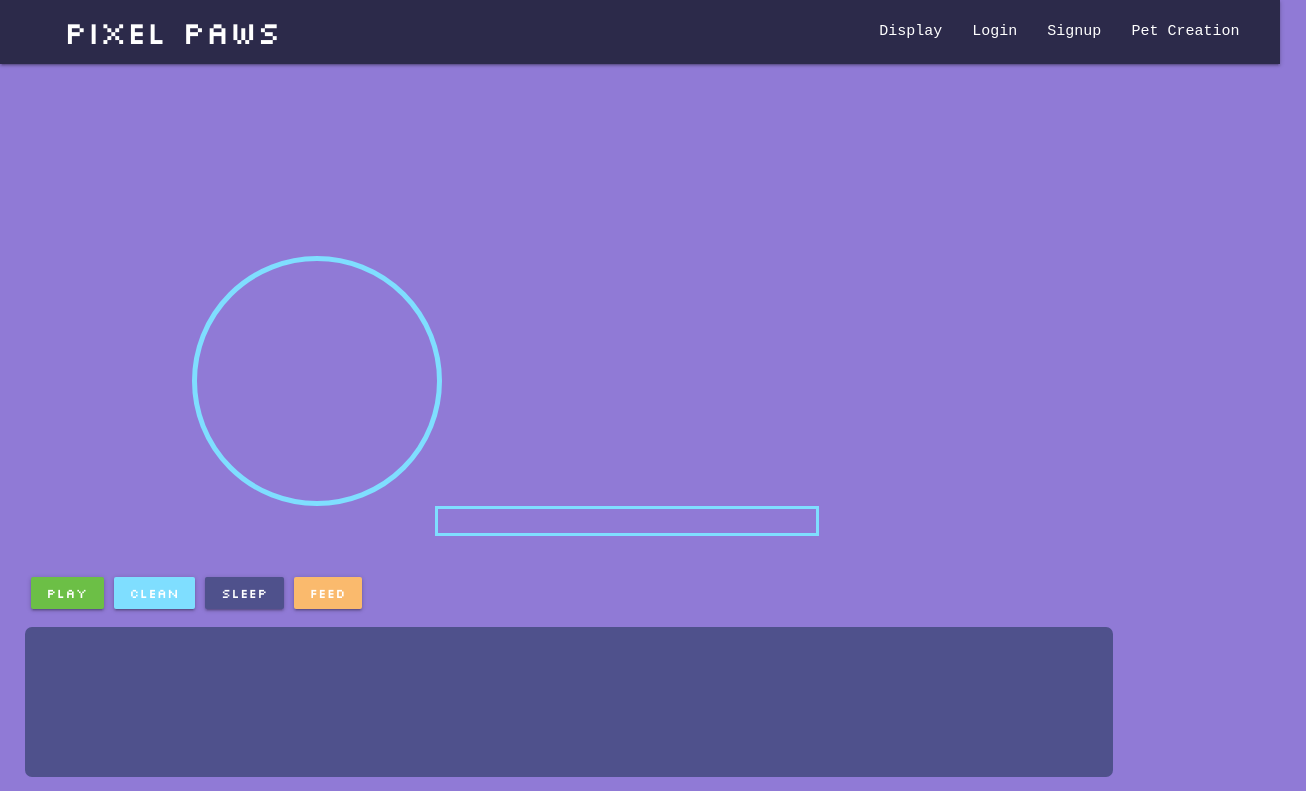
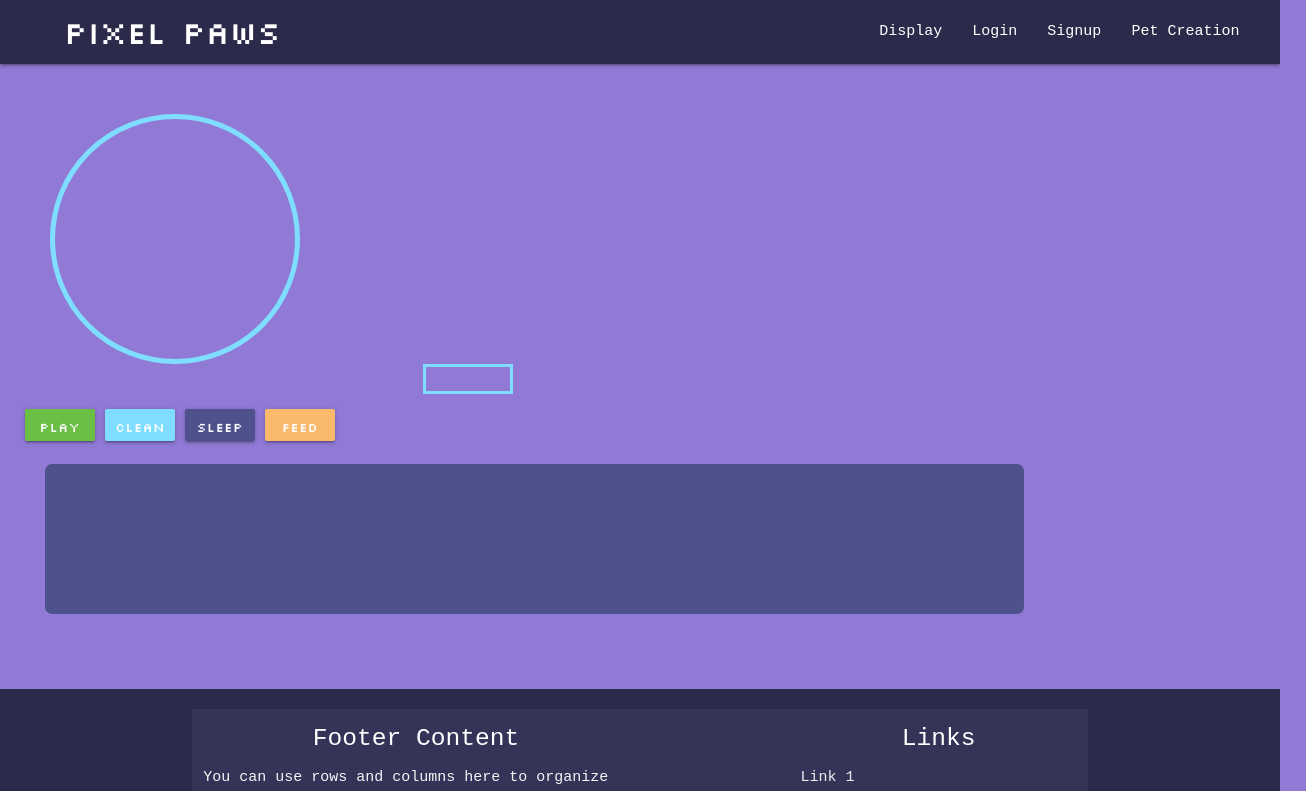
Before and after one commit to mathilde-01/pixel-paws, a React (Vite) app in the folder client/: page /Display in a window 1280 px wide. Shown: the top 791 px of the page, 1306 px wide, since content can reach past the window. Built offline with nearby package versions, Linux system fonts and the light colour scheme; a web font is replaced by a local one.

Commit message:
display update, buttons etc

```diff
--- a/client/src/styles/style.css
+++ b/client/src/styles/style.css
@@ -62,13 +62,16 @@ footer {
 .displayContainer{
     display: flex;
     flex-direction: column;
+    width: 90%;
+    margin: 20px;
 }
 
 /* where pet lives in circle on display page */
 .petCircle {
-    margin-left: 15%;
-    margin-right: 15%;
-    margin-top: 15%;
+    /* margin: 10px, 10px, 10px, 0px; */
+    margin-top: 30px;
+    margin-left: 30px;
+    margin-right: 30px;
     width: 250px;
     border: 5px solid #7fdeff;
     height: 250px;
@@ -79,25 +82,29 @@ footer {
 .petStand {
     position: relative;
     margin-top: 0px;
-    width: 30%;
+    margin-left: 35%;
+    margin-right: 35%;
+    width: 90px;
     border: 3px solid #7fdeff;
     height: 30px;
-    left: 34%;
     margin-bottom: 10px;
 }
 
 /* container holding buttons on display pages */
 .btnContainer {
     width: 100%;
-    height: 20px;
-    margin: 2%;
+    height: 25px;
+    /* padding: 1%; */
+    /* margin: 2%; */
     font-family: "Silkscreen", sans-serif;
-    justify-content: space-around;
+    justify-content: space-evenly;
     margin-bottom: 10px;
 }
 
 .btn-small{
     margin: 5px;
+    width: 70px;
+    padding: 2px;
 }
 
 /* container holding life/health levels */
```
